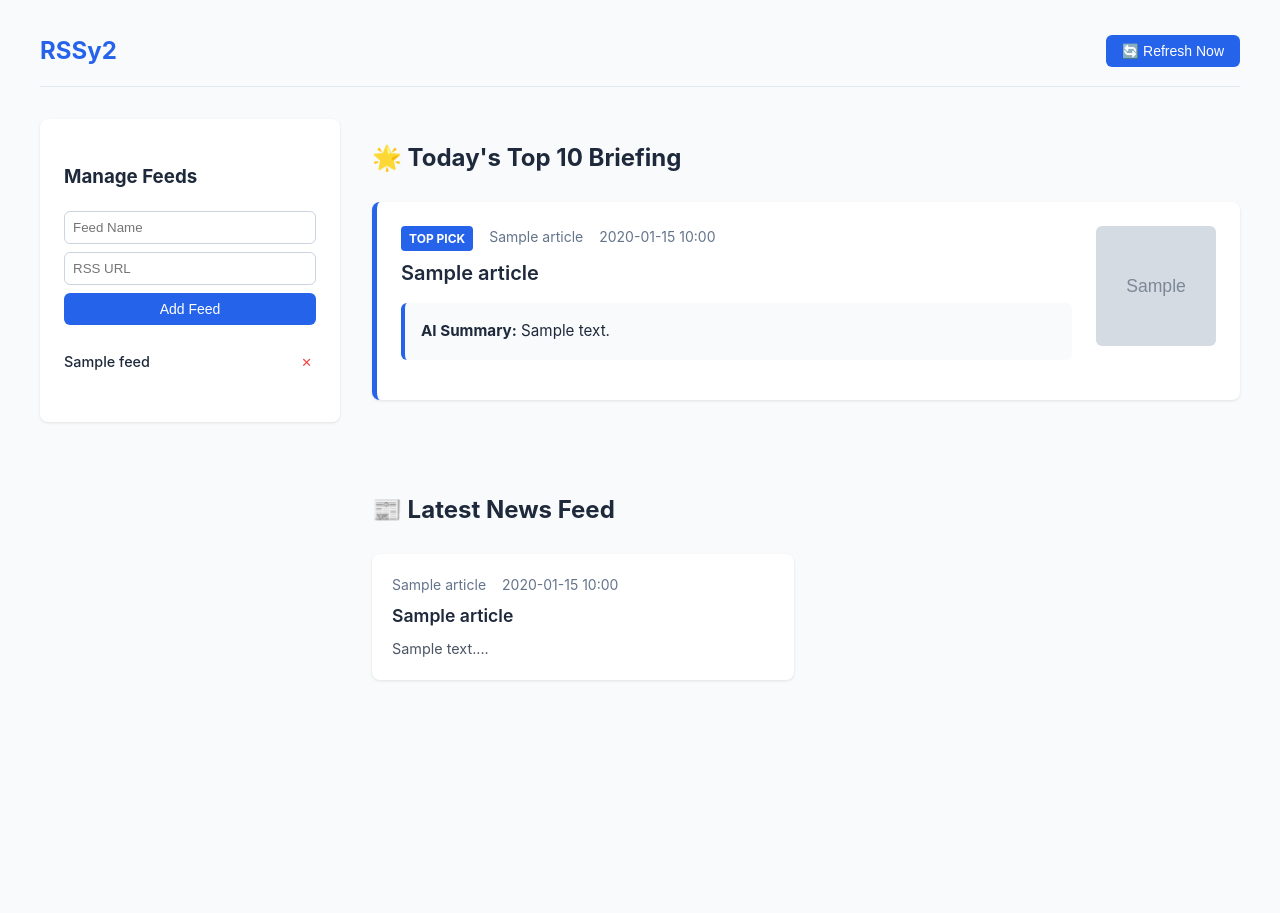
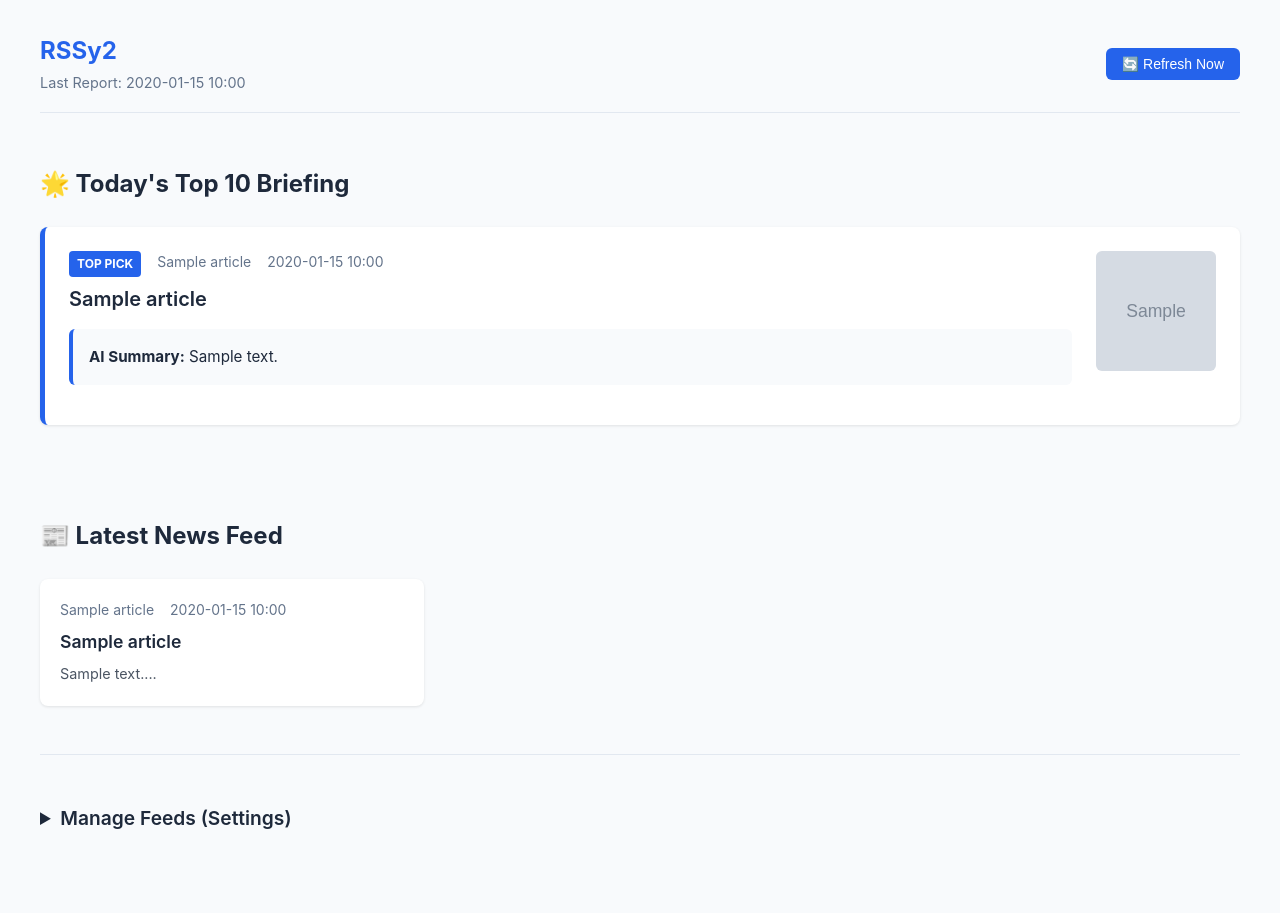
Before and after one commit to gandarf/RSSy2, a FastAPI app: template templates/index.html in a window 1280 px wide. Before the commit the page ends 681 px from the top, so only its background shows below. Run offline with FastAPI, Linux system fonts and the light colour scheme; the template is opened without the code that fills it: most values are stand-ins (such as "Sample title", 1, 10 or a date in 2020); grey boxes marked "Sample" are stand-in pictures.

Commit message:
add features

```diff
--- a/database.py
+++ b/database.py
@@ -146,3 +146,23 @@ def cleanup_old_articles(days=7):
     cursor.execute("DELETE FROM articles WHERE published_at < ?", (cutoff,))
     conn.commit()
     conn.close()
+
+def update_feed_last_fetched(feed_id):
+    conn = get_db_connection()
+    cursor = conn.cursor()
+    cursor.execute(
+        "UPDATE feeds SET last_fetched_at = ? WHERE id = ?",
+        (datetime.utcnow().isoformat(), feed_id)
+    )
+    conn.commit()
+    conn.close()
+
+def get_last_updated():
+    conn = get_db_connection()
+    cursor = conn.cursor()
+    cursor.execute("SELECT MAX(last_fetched_at) as last_updated FROM feeds WHERE is_active = 1")
+    result = cursor.fetchone()
+    conn.close()
+    if result and result['last_updated']:
+        return result['last_updated']
+    return None
--- a/main.py
+++ b/main.py
@@ -2,7 +2,7 @@ from fastapi import FastAPI, Request, Form, HTTPException
 from fastapi.responses import HTMLResponse, RedirectResponse
 from fastapi.templating import Jinja2Templates
 from fastapi.staticfiles import StaticFiles
-from database import init_db, add_feed, get_feeds, delete_feed, get_recent_articles
+from database import init_db, add_feed, get_feeds, delete_feed, get_recent_articles, get_last_updated
 from scheduler import start_scheduler, update_feeds_job
 import uvicorn
 import os
@@ -28,11 +28,14 @@ async def read_root(request: Request):
     top_articles = [a for a in articles if a['is_top_selection']]
     other_articles = [a for a in articles if not a['is_top_selection']]
 
+    last_updated = get_last_updated()
+
     return templates.TemplateResponse("index.html", {
         "request": request,
         "top_articles": top_articles,
         "other_articles": other_articles,
-        "feeds": feeds
+        "feeds": feeds,
+        "last_updated": last_updated
     })
 
 @app.post("/feeds")
--- a/summarizer.py
+++ b/summarizer.py
@@ -23,7 +23,7 @@ class GeminiSummarizer:
         if not html_content:
             return ""
         soup = BeautifulSoup(html_content, 'html.parser')
-        return soup.get_text(separator=' ', strip=True)[:10000]  # Limit context size
+        return soup.get_text(separator=' ', strip=True)[:4000]  # Limit context size
 
     def select_top_10(self, titles):
         if not GEMINI_API_KEY:
--- a/templates/index.html
+++ b/templates/index.html
@@ -291,35 +291,19 @@
 <body>
     <div class="container">
         <header>
+            <div>
                 <h1>RSSy2</h1>
+                {% if last_updated %}
+                <small style="color: var(--text-secondary); font-size: 0.9rem;">Last Report: {{
+                    last_updated[:16].replace('T', ' ') }}</small>
+                {% endif %}
+            </div>
             <div class="controls">
                 <form action="/refresh" method="post" style="margin:0;">
                     <button type="submit">🔄 Refresh Now</button>
                 </form>
             </div>
         </header>
-
-        <div class="grid">
-            <aside class="sidebar">
-                <h3>Manage Feeds</h3>
-                <form action="/feeds" method="post">
-                    <input type="text" name="name" placeholder="Feed Name" required>
-                    <input type="url" name="url" placeholder="RSS URL" required>
-                    <button type="submit">Add Feed</button>
-                </form>
-
-                <ul class="feed-list">
-                    {% for feed in feeds %}
-                    <li class="feed-item">
-                        <span class="feed-name">{{ feed.name }}</span>
-                        <form action="/feeds/delete" method="post" style="display:inline;">
-                            <input type="hidden" name="feed_id" value="{{ feed.id }}">
-                            <button type="submit" class="delete-btn">✕</button>
-                        </form>
-                    </li>
-                    {% endfor %}
-                </ul>
-            </aside>
 
         <main class="articles">
             <!-- Top 10 Featured Section -->
@@ -386,7 +370,37 @@
                 </div>
             </section>
         </main>
+
+        <hr style="margin: 3rem 0; border: 0; border-top: 1px solid #e2e8f0;">
+
+        <section class="settings" style="margin-bottom: 3rem;">
+            <details>
+                <summary style="font-size: 1.2rem; font-weight: 600; cursor: pointer; color: var(--text-color);"> Manage
+                    Feeds (Settings) </summary>
+                <div class="settings-content"
+                    style="margin-top: 1rem; padding: 1.5rem; background: var(--card-bg); border-radius: 0.5rem; box-shadow: 0 1px 3px rgba(0, 0, 0, 0.1);">
+                    <h3>Add New Feed</h3>
+                    <form action="/feeds" method="post" style="max-width: 400px; margin-bottom: 2rem;">
+                        <input type="text" name="name" placeholder="Feed Name" required>
+                        <input type="url" name="url" placeholder="RSS URL" required>
+                        <button type="submit">Add Feed</button>
+                    </form>
+
+                    <h3>Current Feeds</h3>
+                    <ul class="feed-list">
+                        {% for feed in feeds %}
+                        <li class="feed-item">
+                            <span class="feed-name">{{ feed.name }} ({{ feed.url }})</span>
+                            <form action="/feeds/delete" method="post" style="display:inline;">
+                                <input type="hidden" name="feed_id" value="{{ feed.id }}">
+                                <button type="submit" class="delete-btn">✕</button>
+                            </form>
+                        </li>
+                        {% endfor %}
+                    </ul>
                 </div>
+            </details>
+        </section>
     </div>
 </body>
 
```
Also changed, not shown: rss_fetcher.py (+15 -0 lines), scheduler.py (+6 -2 lines). Lines whose indentation alone changed are shown as unchanged.
